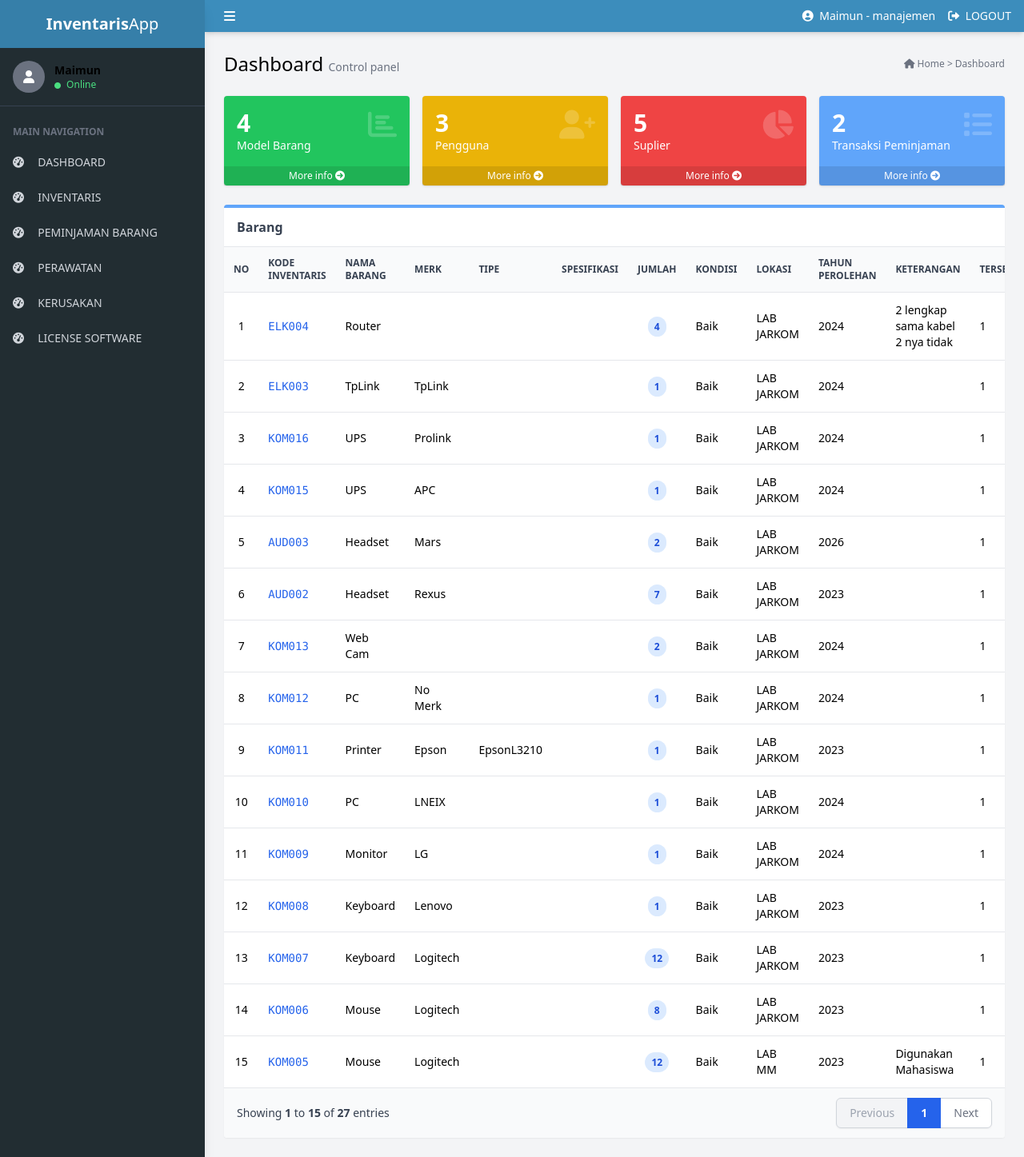
After one commit to atriyaa/Inventaris, a PHP site: page /Admin/dashboard_baru.php in a window 1280 px wide. The commit adds this page. Shown: the whole page at 80% size. Run offline with PHP 8.4, Linux system fonts and the light colour scheme; data comes from the database, SQL or seed files in the repository; both versions use the stored data as it was after the commit; some libraries are stand-ins or nearby versions.

Commit message:
hmmmmmmm

```diff
--- /dev/null
+++ b/Admin/dashboard_baru.php
@@ -0,0 +1,213 @@
+<?php
+    require_once __DIR__ . "/../config/database.php";
+    session_start();
+    $lab = $_GET['lab'] ?? null;
+    $filter = $_GET['filter'] ?? 'all';
+    $filter = mysqli_real_escape_string($conn, $filter);
+    $where = [];
+
+    if ($filter != 'all') {
+        $where[] = "barang.kategori_id = '$filter'";
+    }
+
+    if ($lab == 'lab_mm') {
+        $where[] = "barang.lokasi = 'LAB MM'";
+    } elseif ($lab == 'lab_jarkom') {
+        $where[] = "barang.lokasi = 'LAB Jarkom'";
+    }
+
+    $where_sql = '';
+    if (!empty($where)) {
+        $where_sql = 'WHERE ' . implode(' AND ', $where);
+    }
+
+    $limit = 15;
+    $halaman_aktif = isset($_GET['halaman']) ? (int)$_GET['halaman'] : 1;
+    if ($halaman_aktif <= 0) $halaman_aktif = 1;
+    $offset = ($halaman_aktif - 1) * $limit;
+
+    // Hitung total data untuk tahu jumlah halaman
+    $query_total = "SELECT COUNT(*) AS total FROM barang JOIN kategori ON barang.kategori_id = kategori.id $where_sql";
+    $result_total = mysqli_query($conn, $query_total);
+    $row_total = mysqli_fetch_assoc($result_total);
+    $total_data = $row_total['total'];
+    $total_halaman = ceil($total_data / $limit);
+
+    $query = "
+        SELECT barang.*, kategori.nama_kategori
+        FROM barang
+        JOIN kategori ON barang.kategori_id = kategori.id
+        $where_sql
+        ORDER BY barang.id DESC
+        LIMIT $limit OFFSET $offset
+    ";
+    $result = mysqli_query($conn, $query);
+?>
+<!DOCTYPE html>
+<html lang="en">
+<head>
+    <meta charset="UTF-8">
+    <meta name="viewport" content="width=device-width, initial-scale=1.0">
+    <script src="https://cdn.tailwindcss.com"></script>
+    <link rel="stylesheet" href="https://cdnjs.cloudflare.com/ajax/libs/font-awesome/6.0.0/css/all.min.css">
+    <title>InventarisApp Dashboard</title>
+    <style>
+        /* Transisi halus */
+        aside { transition: width 0.3s ease; }
+
+        /* Gaya saat sidebar disembunyikan (collapsed) */
+        .collapsed {
+            width: 0 !important;
+            overflow: hidden;
+        }
+    </style>
+</head>
+<body class="bg-gray-100 font-sans">
+    <div class="flex h-screen overflow-hidden">
+        <?php include '../include/menu.php'; ?>
+
+        <div class="flex-1 flex flex-col overflow-y-auto">
+            <?php include '../include/header_hlm.php'; ?>
+
+            <main class="p-6">
+                <div class="flex justify-between items-center mb-6">
+                    <h1 class="text-2xl font-light">Dashboard <span class="text-sm text-gray-500">Control panel</span></h1>
+                    <nav class="text-xs text-gray-500"><i class="fas fa-home"></i> Home > Dashboard</nav>
+                </div>
+
+                <div class="grid grid-cols-1 md:grid-cols-2 lg:grid-cols-4 gap-4 mb-6">
+                    <div class="bg-green-500 text-white rounded shadow flex flex-col">
+                        <div class="p-4 flex justify-between items-start">
+                            <div>
+                                <h3 class="text-3xl font-bold">4</h3>
+                                <p class="text-sm">Model Barang</p>
+                            </div>
+                            <i class="fas fa-chart-bar text-4xl opacity-20"></i>
+                        </div>
+                        <a href="#" class="bg-black/10 py-1 text-center text-xs hover:bg-black/20">More info <i class="fas fa-arrow-circle-right"></i></a>
+                    </div>
+                    <div class="bg-yellow-500 text-white rounded shadow flex flex-col">
+                        <div class="p-4 flex justify-between items-start">
+                            <div>
+                                <h3 class="text-3xl font-bold">3</h3>
+                                <p class="text-sm">Pengguna</p>
+                            </div>
+                            <i class="fas fa-user-plus text-4xl opacity-20"></i>
+                        </div>
+                        <a href="#" class="bg-black/10 py-1 text-center text-xs hover:bg-black/20">More info <i class="fas fa-arrow-circle-right"></i></a>
+                    </div>
+                    <div class="bg-red-500 text-white rounded shadow flex flex-col">
+                        <div class="p-4 flex justify-between items-start">
+                            <div>
+                                <h3 class="text-3xl font-bold">5</h3>
+                                <p class="text-sm">Suplier</p>
+                            </div>
+                            <i class="fas fa-pie-chart text-4xl opacity-20"></i>
+                        </div>
+                        <a href="#" class="bg-black/10 py-1 text-center text-xs hover:bg-black/20">More info <i class="fas fa-arrow-circle-right"></i></a>
+                    </div>
+                    <div class="bg-blue-400 text-white rounded shadow flex flex-col">
+                        <div class="p-4 flex justify-between items-start">
+                            <div>
+                                <h3 class="text-3xl font-bold">2</h3>
+                                <p class="text-sm">Transaksi Peminjaman</p>
+                            </div>
+                            <i class="fas fa-list text-4xl opacity-20"></i>
+                        </div>
+                        <a href="#" class="bg-black/10 py-1 text-center text-xs hover:bg-black/20">More info <i class="fas fa-arrow-circle-right"></i></a>
+                    </div>
+                </div>
+
+                <div class="bg-white border-t-4 border-blue-400 rounded shadow-sm overflow-hidden">
+                    <div class="px-4 py-3 border-b font-semibold text-gray-700">Barang</div>
+                    <div class="overflow-x-auto">
+                        <table class="w-full text-sm text-left border-collapse">
+                            <thead>
+                                <tr class="bg-gray-50 border-b text-gray-700">
+                                    <th class="p-3 font-bold uppercase text-xs">No</th>
+                                    <th class="p-3 font-bold uppercase text-xs">Kode Inventaris</th>
+                                    <th class="p-3 font-bold uppercase text-xs">Nama Barang</th>
+                                    <th class="p-3 font-bold uppercase text-xs">Merk</th>
+                                    <th class="p-3 font-bold uppercase text-xs">Tipe</th>
+                                    <th class="p-3 font-bold uppercase text-xs">Spesifikasi</th>
+                                    <th class="p-3 font-bold uppercase text-xs">Jumlah</th>
+                                    <th class="p-3 font-bold uppercase text-xs">Kondisi</th>
+                                    <th class="p-3 font-bold uppercase text-xs">Lokasi</th>
+                                    <th class="p-3 font-bold uppercase text-xs">Tahun Perolehan</th>
+                                    <th class="p-3 font-bold uppercase text-xs">Keterangan</th>
+                                    <th class="p-3 font-bold uppercase text-xs">Tersedia</th>
+                                    <th class="p-3 font-bold uppercase text-xs">Aksi</th>
+                                </tr>
+                            </thead>
+                            <tbody class="divide-y divide-gray-200">
+                                <?php
+                                $no = $offset + 1;
+                                while ($row = mysqli_fetch_assoc($result)) {
+                                ?>
+                                <tr class="hover:bg-gray-50 transition-colors">
+                                    <td class="p-3 text-center"><?= $no++; ?></td>
+                                    <td class="p-3 font-mono text-blue-600"><?= $row['kode_inventaris']; ?></td>
+                                    <td class="p-3 font-medium"><?= $row['nama_barang']; ?></td>
+                                    <td class="p-3"><?= $row['merk']; ?></td>
+                                    <td class="p-3"><?= $row['tipe']; ?></td>
+                                    <td class="p-3 text-xs text-gray-600"><?= $row['spesifikasi']; ?></td>
+                                    <td class="p-3 text-center">
+                                        <span class="px-2 py-1 bg-blue-100 text-blue-700 rounded-full text-xs font-bold">
+                                            <?= $row['jumlah']; ?>
+                                        </span>
+                                    </td>
+                                    <td class="p-3"><?= $row['kondisi']; ?></td>
+                                    <td class="p-3"><?= $row['lokasi']; ?></td>
+                                    <td class="p-3"><?= $row['tahun_perolehan']; ?></td>
+                                    <td class="p-3"><?= $row['keterangan']; ?></td>
+                                    <td class="p-3"><?= $row['tersedia']; ?></td>
+                                </tr>
+                                <?php } ?>
+                            </tbody>
+                        </table>
+                        <div class="px-4 py-3 bg-gray-50 border-t border-gray-200 flex items-center justify-between">
+                            <p class="text-sm text-gray-700">Showing <span class="font-semibold"><?= ($offset + 1); ?></span> to <span class="font-semibold"><?= min($offset + $limit, $total_data); ?></span> of <span class="font-semibold"> <?= $total_data; ?></span> entries </p>
+                            <ul class="flex items-center -space-x-px shadow-sm rounded-md text-sm font-medium">
+                                <?php if($halaman_aktif > 1): ?>
+                                    <li class="inline-flex items-center px-4 py-2 rounded-l-md border border-gray-300 bg-white text-gray-500 hover:bg-gray-50 transition"><a href="?halaman=<?= $halaman_aktif - 1; ?>&lab=<?= $lab; ?>&filter=<?= $filter; ?>">Previous</a></li>
+                                <?php else: ?>
+                                    <li class="inline-flex items-center px-4 py-2 rounded-l-md border border-gray-300 bg-gray-100 text-gray-400 cursor-not-allowed">Previous</li>
+                                <?php endif; ?>
+
+                                <li class="z-10 bg-blue-600 border-blue-600 text-white inline-flex items-center px-4 py-2 border font-bold"><?= $halaman_aktif; ?></li>
+
+                                <?php if($halaman_aktif < $total_halaman): ?>
+                                    <li class="inline-flex items-center px-4 py-2 rounded-r-md border border-gray-300 bg-white text-gray-500 hover:bg-gray-50 transition"><a href="?halaman=<?= $halaman_aktif + 1; ?>&lab=<?= $lab; ?>&filter=<?= $filter; ?>">Next</a></li>
+                                <?php else: ?>
+                                    <li class="inline-flex items-center px-4 py-2 rounded-r-md border border-gray-300 bg-gray-100 text-gray-400 cursor-not-allowed">Next</li>
+                                <?php endif; ?>
+                            </ul>
+                        </div>
+                    </div>
+                </div>
+            </main>
+        </div>
+    </div>
+<script>
+    document.addEventListener('DOMContentLoaded', function() {
+        const toggleBtn = document.getElementById('toggle-btn');
+        const sidebar = document.querySelector('aside');
+
+        if (toggleBtn && sidebar) {
+            toggleBtn.addEventListener('click', () => {
+                sidebar.classList.toggle('collapsed');
+            });
+        }
+
+        // Script Alert
+        const alertBox = document.querySelector('.alert-container');
+        if (alertBox) {
+            setTimeout(() => {
+                alertBox.style.opacity = '0'; // Biar halus
+                setTimeout(() => alertBox.style.display = 'none', 500);
+            }, 3000);
+        }
+    });
+</script>
+</body>
+</html>
--- /dev/null
+++ b/include/header_hlm.php
@@ -0,0 +1,7 @@
+<header class="bg-[#3c8dbc] text-white h-14 flex items-center justify-between px-4 shadow-md">
+    <button id="toggle-btn"  class="hover:bg-blue-600 p-2 rounded"><i class="fas fa-bars"></i></button>
+    <div class="flex items-center space-x-4 text-sm">
+        <span><i class="fas fa-user-circle mr-1"></i> Maimun - manajemen</span>
+        <button class="hover:underline"><i class="fas fa-sign-out-alt mr-1"></i> LOGOUT</button>
+    </div>
+</header>
--- a/include/menu.php
+++ b/include/menu.php
@@ -1,8 +1,74 @@
-<ul class="sidebar-menu">
-    <li class="menu-header">MAIN NAVIGATION</li>
-    <li class="<?= basename($_SERVER['PHP_SELF']) == 'dashboard.php' ? 'active' : '' ?>"><a href="dashboard.php"><span> &nbsp; DASHBOARD</span></a></li>
-    <li class="<?= basename($_SERVER['PHP_SELF']) == 'pinjam.php' ? 'active' : '' ?>"><a href="../pinjam.php"><span> &nbsp; PINJAM BARANG</span></a></li>
-    <li class="<?= basename($_SERVER['PHP_SELF']) == 'peminjaman.php' ? 'active' : '' ?>"><a href="peminjaman.php"><span> &nbsp; PEMINJAMAN AKTIF</span></a></li>
-    <li class="<?= basename($_SERVER['PHP_SELF']) == 'history_peminjaman.php' ? 'active' : '' ?>"><a href="history_peminjaman.php"><span> &nbsp; HISTORY PEMINJAMAN</span></a></li>
-    <li class="<?= basename($_SERVER['PHP_SELF']) == 'perawatan.php' ? 'active' : '' ?>"><a href="perawatan.php"><span> &nbsp; PERAWATAN</span></a></li>
-</ul>
+
+<aside id="aside"  class="w-64 bg-[#222d32] transition-all duration-300 transform shadow-lg flex-shrink-0">
+    <div class="p-4 bg-[#367fa9] text-white font-bold text-xl flex items-center justify-center">
+        Inventaris<span class="font-light">App</span>
+    </div>
+
+    <div class="p-4 flex items-center space-x-3 border-b border-gray-700">
+        <div class="w-10 h-10 bg-gray-500 rounded-full flex items-center justify-center text-white">
+            <i class="fas fa-user"></i>
+        </div>
+        <div>
+            <p class="text-sm font-semibold">Maimun</p>
+            <p class="text-xs text-green-400"><i class="fas fa-circle text-[8px] mr-1"></i> Online</p>
+        </div>
+    </div>
+
+    <nav class="mt-4 text-sm">
+        <div class="px-4 py-2 text-gray-500 uppercase text-xs font-bold">Main Navigation</div>
+        <a href="perawatan.php"
+            class="flex items-center px-4 py-3
+            <?= basename($_SERVER['PHP_SELF']) == 'dashboard.php'
+                ? 'bg-[#1e282c] border-l-4 border-blue-500 text-white'
+                : 'text-gray-300 hover:bg-[#1e282c]' ?>">
+
+                <i class="fas fa-tachometer-alt w-6"></i>
+                <span>&nbsp; DASHBOARD</span>
+        </a>
+        <a href="perawatan.php"
+            class="flex items-center px-4 py-3
+            <?= basename($_SERVER['PHP_SELF']) == 'inventaris.php'
+                ? 'bg-[#1e282c] border-l-4 border-blue-500 text-white'
+                : 'text-gray-300 hover:bg-[#1e282c]' ?>">
+
+                <i class="fas fa-tachometer-alt w-6"></i>
+                <span>&nbsp; INVENTARIS</span>
+        </a>
+        <a href="perawatan.php"
+            class="flex items-center px-4 py-3
+            <?= basename($_SERVER['PHP_SELF']) == 'peminjaman.php'
+                ? 'bg-[#1e282c] border-l-4 border-blue-500 text-white'
+                : 'text-gray-300 hover:bg-[#1e282c]' ?>">
+
+                <i class="fas fa-tachometer-alt w-6"></i>
+                <span>&nbsp; PEMINJAMAN BARANG</span>
+        </a>
+        <a href="perawatan.php"
+            class="flex items-center px-4 py-3
+            <?= basename($_SERVER['PHP_SELF']) == 'perawatan.php'
+                ? 'bg-[#1e282c] border-l-4 border-blue-500 text-white'
+                : 'text-gray-300 hover:bg-[#1e282c]' ?>">
+
+                <i class="fas fa-tachometer-alt w-6"></i>
+                <span>&nbsp; PERAWATAN</span>
+        </a>
+        <a href="perawatan.php"
+            class="flex items-center px-4 py-3
+            <?= basename($_SERVER['PHP_SELF']) == 'kerusakan.php'
+                ? 'bg-[#1e282c] border-l-4 border-blue-500 text-white'
+                : 'text-gray-300 hover:bg-[#1e282c]' ?>">
+
+                <i class="fas fa-tachometer-alt w-6"></i>
+                <span>&nbsp; KERUSAKAN</span>
+        </a>
+        <a href="perawatan.php"
+            class="flex items-center px-4 py-3
+            <?= basename($_SERVER['PHP_SELF']) == 'license.php'
+                ? 'bg-[#1e282c] border-l-4 border-blue-500 text-white'
+                : 'text-gray-300 hover:bg-[#1e282c]' ?>">
+
+                <i class="fas fa-tachometer-alt w-6"></i>
+                <span>&nbsp; LICENSE SOFTWARE</span>
+        </a>
+    </nav>
+</aside>
```
Also changed, not shown: Admin/dashboard.php (+2 -24 lines), assets/style2.css (+0 -89 lines), include/footer.php (added, +18 -0 lines), inventaris.sql (+120 -43 lines).
